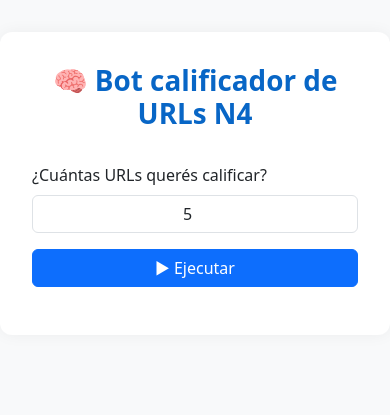
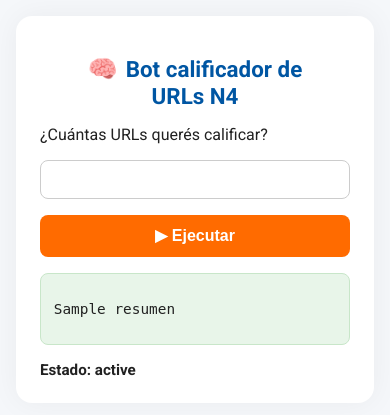
Before and after one commit to gggurrieri/bot_galicia_n4_web_final, a Flask app: template templates/index.html in a window 390 px wide. Shown: the top 415 px of the page. Run offline with Flask 3, Linux system fonts and the light colour scheme; the template is opened without the code that fills it: most values are stand-ins (such as "Sample title", 1, 10 or a date in 2020).

Commit message:
Update UI: diseño Galicia responsive y moderno

```diff
--- a/templates/index.html
+++ b/templates/index.html
@@ -1,95 +1,127 @@
-
 <!DOCTYPE html>
 <html lang="es">
 <head>
     <meta charset="UTF-8">
+    <meta name="viewport" content="width=device-width, initial-scale=1.0">
     <title>Bot calificador de URLs N4</title>
-  <link href="https://cdn.jsdelivr.net/npm/bootstrap@5.3.2/dist/css/bootstrap.min.css" rel="stylesheet">
+    <link rel="preconnect" href="https://fonts.googleapis.com">
+    <link href="https://fonts.googleapis.com/css2?family=Roboto:wght@400;700&display=swap" rel="stylesheet">
     <style>
         body {
-      background-color: #f8f9fa;
+            font-family: 'Roboto', sans-serif;
+            background-color: #f5f7fa;
+            margin: 0;
+            padding: 0;
+            color: #212121;
         }
-    .form-card {
-      max-width: 480px;
-      margin: 2rem auto;
+
+        .container {
+            max-width: 460px;
+            margin: 0 auto;
             padding: 2rem;
-      border-radius: 12px;
-      background-color: #ffffff;
-      box-shadow: 0 0 16px rgba(0,0,0,0.05);
+            background-color: white;
+            border-radius: 16px;
+            box-shadow: 0 0 30px rgba(0,0,0,0.05);
+            margin-top: 3rem;
         }
-    .form-card h1 {
+
+        h1 {
+            color: #0056a3;
+            text-align: center;
+            font-size: 1.8rem;
+            margin-bottom: 1rem;
+        }
+
+        .emoji {
+            font-size: 1.5rem;
+            margin-right: 0.5rem;
+        }
+
+        form {
+            display: flex;
+            flex-direction: column;
+            gap: 1rem;
+        }
+
+        input[type="number"] {
+            padding: 0.6rem;
+            font-size: 1rem;
+            border-radius: 8px;
+            border: 1px solid #ccc;
+        }
+
+        button {
+            background-color: #ff6b00;
+            color: white;
+            border: none;
+            border-radius: 8px;
+            padding: 0.7rem;
+            font-size: 1rem;
+            cursor: pointer;
             font-weight: bold;
-      color: #0866c6;
-      text-align: center;
-      margin-bottom: 2rem;
         }
-    .result-block {
-      background-color: #f1f3f5;
-      border-left: 6px solid #198754;
+
+        button:disabled {
+            background-color: #ccc;
+        }
+
+        .status {
+            margin-top: 1rem;
+            font-weight: bold;
+            font-size: 0.95rem;
+        }
+
+        .loading {
+            font-weight: bold;
+            color: #333;
+            margin-top: 1rem;
+        }
+
+        .result {
+            margin-top: 1rem;
+            padding: 0.8rem;
             border-radius: 8px;
-      padding: 0.5rem 1rem;
-      margin-bottom: 0.5rem;
-      font-family: monospace;
-      overflow-wrap: anywhere;
+            background-color: #e8f5e9;
+            border: 1px solid #c8e6c9;
+            font-size: 0.9rem;
+            overflow-x: auto;
         }
-    .result-error {
-      border-left-color: #dc3545;
+
+        .error {
+            background-color: #ffebee;
+            border: 1px solid #ffcdd2;
         }
-    .status {
-      margin: 1rem 0 0.5rem;
-      font-weight: 600;
+
+        @media (max-width: 500px) {
+            .container {
+                margin: 1rem;
+                padding: 1.5rem;
             }
-    .spinner-border {
-      width: 1.5rem;
-      height: 1.5rem;
+
+            h1 {
+                font-size: 1.4rem;
+            }
         }
     </style>
 </head>
 <body>
-  <div class="form-card">
-    <h1>🧠 Bot calificador de URLs N4</h1>
-    <div class="mb-3">
-      <label for="cantidad" class="form-label">¿Cuántas URLs querés calificar?</label>
-      <input type="number" id="cantidad" class="form-control text-center" value="5" min="1">
+    <div class="container">
+        <h1><span class="emoji">🧠</span>Bot calificador de<br>URLs N4</h1>
+        <form method="POST">
+            <label for="cantidad">¿Cuántas URLs querés calificar?</label>
+            <input type="number" name="cantidad" min="1" required>
+            <button type="submit">▶ Ejecutar</button>
+        </form>
+
+        {% if resumen %}
+        <div class="result {% if '⚠️' in resumen %}error{% endif %}">
+            <pre>{{ resumen }}</pre>
         </div>
-    <div class="d-grid">
-      <button id="ejecutar" class="btn btn-primary">▶ Ejecutar</button>
+        {% endif %}
+
+        <div class="status">
+            <strong>Estado:</strong> {{ status }}
         </div>
-    <div class="status" id="estado"></div>
-    <div class="mt-3" id="resultados"></div>
     </div>
-
-  <script>
-    document.getElementById("ejecutar").onclick = async () => {
-      const cantidad = document.getElementById("cantidad").value;
-      const resultados = document.getElementById("resultados");
-      const estado = document.getElementById("estado");
-      resultados.innerHTML = "";
-      estado.innerText = "⌛ Calificando...";
-
-      const res = await fetch(`/api/calificar?cantidad=${cantidad}`);
-      const reader = res.body.getReader();
-      const decoder = new TextDecoder();
-      let done = false;
-      while (!done) {
-        const { value, done: doneReading } = await reader.read();
-        done = doneReading;
-        const chunk = decoder.decode(value);
-        chunk.split("\n").forEach(linea => {
-          if (linea.trim()) {
-            const div = document.createElement("div");
-            div.className = "result-block";
-            if (linea.includes("⚠️")) div.classList.add("result-error");
-            div.innerText = linea;
-            resultados.appendChild(div);
-          }
-        });
-      }
-
-      const resStatus = await fetch("/status");
-      const estadoTexto = await resStatus.text();
-      estado.innerText = "📊 Estado: " + estadoTexto;
-    };
-  </script>
 </body>
 </html>
```
Lines whose indentation alone changed are shown as unchanged.
